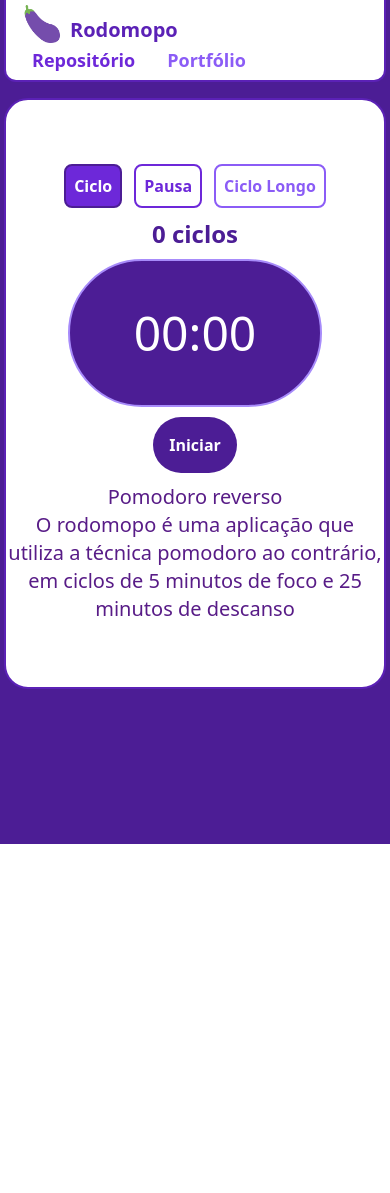
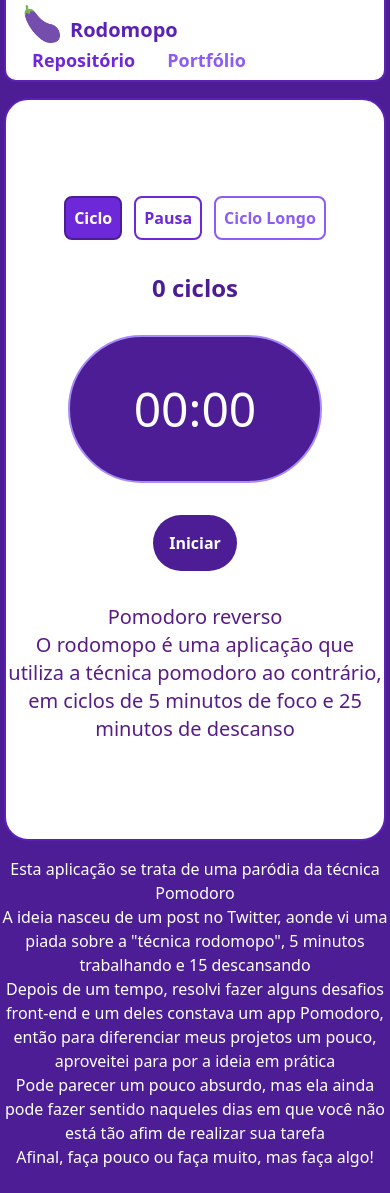
Before and after one commit to gabrielJGS/rodomopo, a Next.js app: page / in a window 390 px wide. Before the commit the page ends 844 px from the top, so only its background shows below. Built offline with nearby package versions, Linux system fonts and the light colour scheme.

Commit message:
space fix on mobile and about text

```diff
--- a/src/pages/index.tsx
+++ b/src/pages/index.tsx
@@ -134,7 +134,7 @@ export default function Home() {
           </div>
         </nav>
         <section className="py-4 max-h-screen">
-          <div className="h-[70vh] bg-white border-2 border-violet-800 max-w-screen-xl mx-1 rounded-3xl flex flex-col justify-between items-center py-16 lg:mx-auto">
+          <div className="h-[88vh] md:h-[92vh] bg-white border-2 border-violet-800 max-w-screen-xl mx-1 rounded-3xl flex flex-col justify-evenly items-center py-16 lg:mx-auto">
             <div className="flex flex-row gap-3 font-bold">
               <button
                 className={
@@ -186,6 +186,23 @@ export default function Home() {
             </div>
           </div>
         </section>
+        <section className="text-white text-center">
+          <h4>Esta aplicação se trata de uma paródia da técnica Pomodoro</h4>
+          <p>
+            A ideia nasceu de um post no Twitter, aonde vi uma piada sobre a "técnica rodomopo", 5 minutos trabalhando e
+            15 descansando
+          </p>
+          <p>
+            Depois de um tempo, resolvi fazer alguns desafios front-end e um deles constava um app Pomodoro, então para
+            diferenciar meus projetos um pouco, aproveitei para por a ideia em prática
+          </p>
+          <p>
+            Pode parecer um pouco absurdo, mas ela ainda pode fazer sentido naqueles dias em que você não está tão afim
+            de realizar sua tarefa
+          </p>
+          <p>Afinal, faça pouco ou faça muito, mas faça algo!</p>
+        </section>
+        <br />
         <audio ref={audioRef} src="/sound/bell.mp3" className="hidden" />
       </main>
     </>
```
